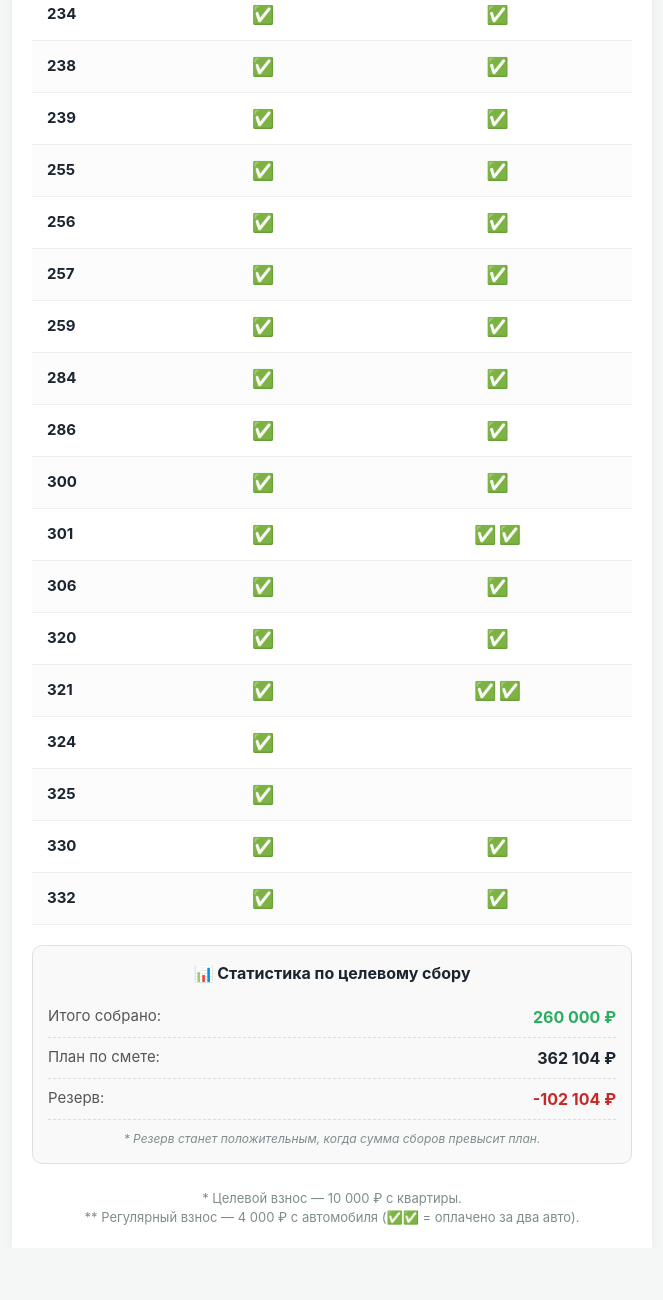
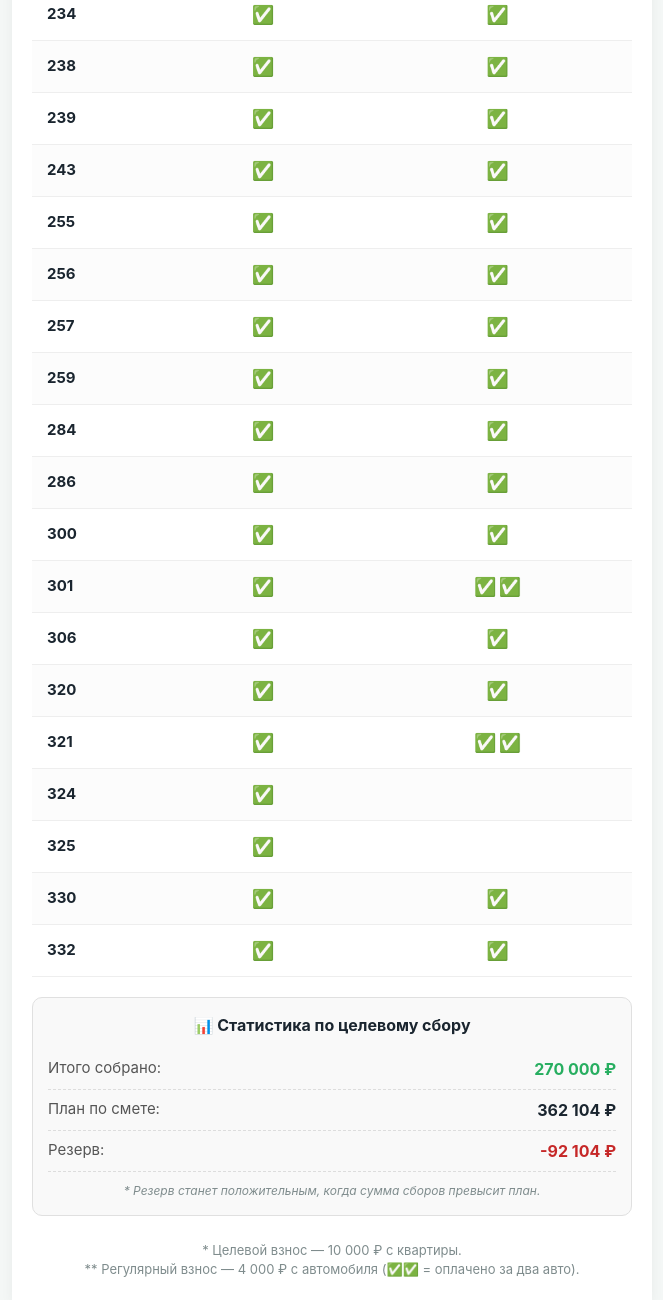
Before and after one commit to dwy5r5hf9t-design/len77-site, a plain HTML site: page status.html in a window 1280 px wide. Shown: the part 635-1935 px from the top of the page, without its empty margins (308-971 px from the left). Before the commit the page ends 1883 px from the top, so only its background shows below. Drawn offline with Linux system fonts and the light colour scheme.

Commit message:
Update status.html

```diff
--- a/status.html
+++ b/status.html
@@ -74,7 +74,7 @@
     <a href="index.html" class="back-link">← На главную</a>
 
     <h1>Статус платежей по шлагбауму</h1>
-    <div class="subtitle">по состоянию на 20.11.2026, 14:00 МСК</div>
+    <div class="subtitle">по состоянию на 20.11.2026, 13:20 МСК</div>
 
     <table>
         <thead>
@@ -137,6 +137,11 @@
             </tr>
             <tr>
                 <td>239</td>
+                <td class="mark">✅</td>
+                <td class="mark">✅</td>
+            </tr>
+            <tr>
+                <td>243</td>
                 <td class="mark">✅</td>
                 <td class="mark">✅</td>
             </tr>
@@ -223,7 +228,7 @@
         <div class="summary-title">📊 Статистика по целевому сбору</div>
         <div class="summary-row">
             <span>Итого собрано:</span>
-            <b class="collected">260 000 ₽</b>
+            <b class="collected">270 000 ₽</b>
         </div>
         <div class="summary-row">
             <span>План по смете:</span>
@@ -231,7 +236,7 @@
         </div>
         <div class="summary-row">
             <span>Резерв:</span>
-            <b class="reserve-neg">-102 104 ₽</b>
+            <b class="reserve-neg">-92 104 ₽</b>
         </div>
         <div class="reserve-note">* Резерв станет положительным, когда сумма сборов превысит план.</div>
     </div>
```
